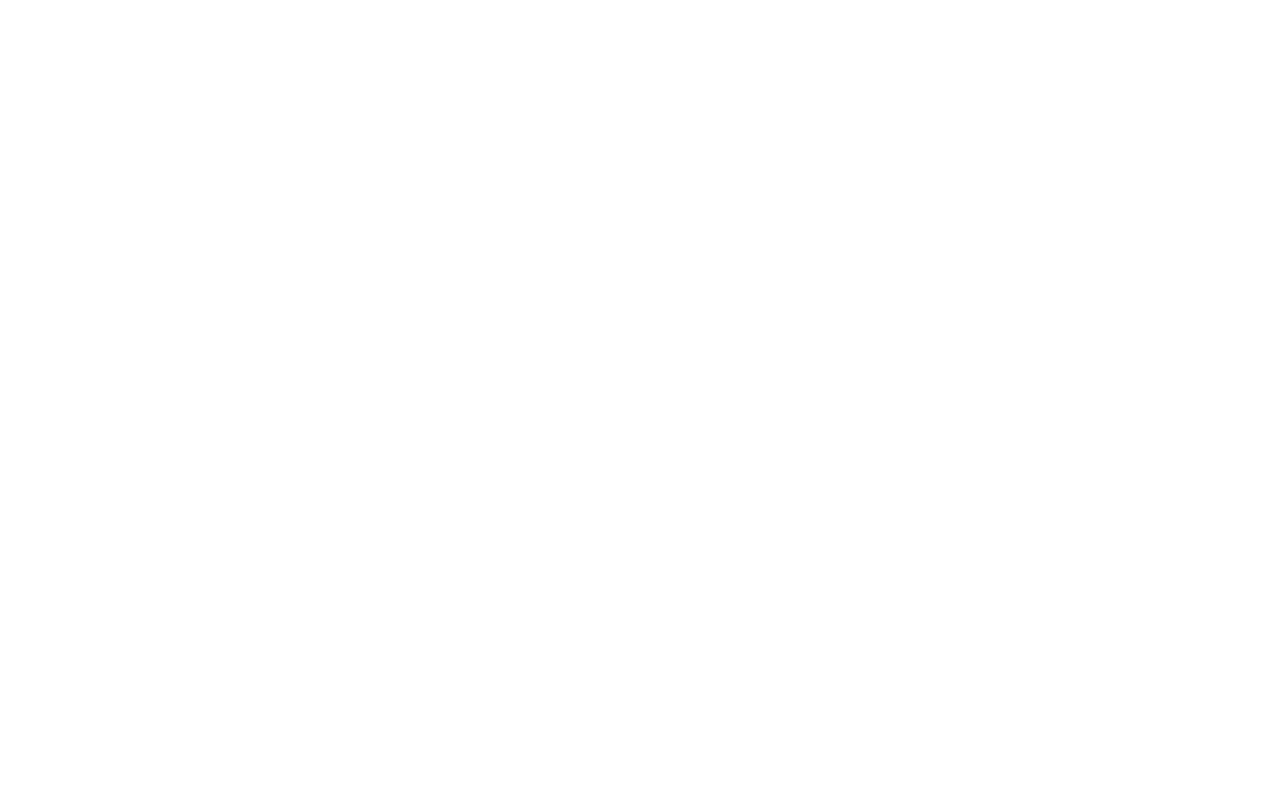
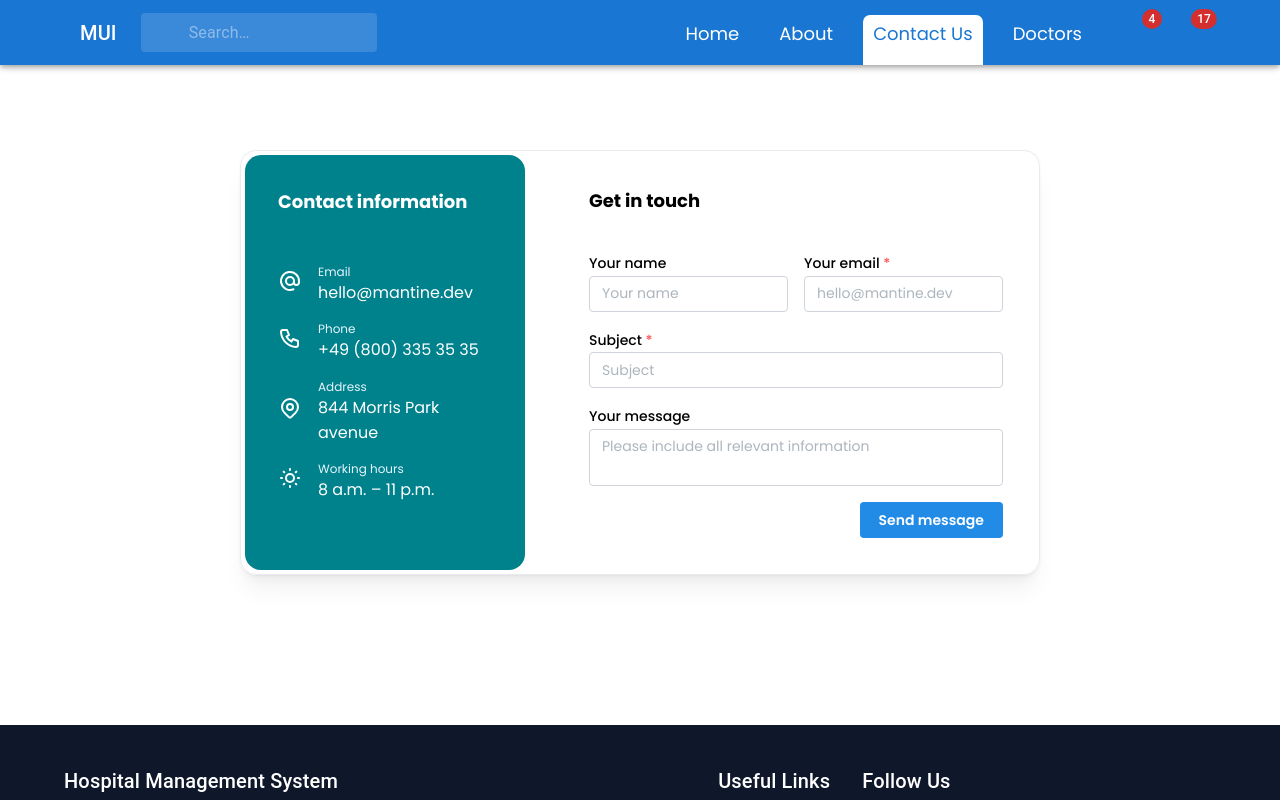
Before and after one commit to ambikeshverma/Hospital-Management-System, a React (Vite) app in the folder client/: page /contact in a window 1280 px wide. Before the commit this address had no page. Shown: the top 800 px of the page. Built offline with nearby package versions, Linux system fonts and the light colour scheme; sample sign-in values are in the browser's storage; some icons are missing.

Commit message:
Add functionality in navbar

```diff
--- a/client/src/App.jsx
+++ b/client/src/App.jsx
@@ -20,6 +20,9 @@
 import AllDoctor from './Pages/AllDoctorPage/AllDoctor';
 import RoleProtectedRoutes from './Components/ProtectedRoutes/RoleProtectedRoutes';
 import AdminDashboardHome from './Components/AdminPanelDashboard/AdminDashboardHome';
+import { GetInTouch } from './Components/GetInTouch/GetInTouch';
+import AboutPage from './Pages/AboutPage/AboutPage';
+import ContactUsPage from './Pages/ContactUsPage/ContactUsPage';
 
 const App = () => {
   return (
@@ -31,6 +34,8 @@
           <Route path='/login' element={<LoginForm></LoginForm>}></Route>
             <Route path='/registration' element={<RegistrationForm></RegistrationForm>}></Route>
             <Route path='/' element={<ProtectedRoutes><Home/></ProtectedRoutes>}></Route>
+            <Route path='/about' element={<ProtectedRoutes><AboutPage></AboutPage></ProtectedRoutes>}></Route>
+            <Route path='/contact' element={<ProtectedRoutes><ContactUsPage></ContactUsPage></ProtectedRoutes>}></Route>
             <Route path='/allDoctors' element={<ProtectedRoutes><AllDoctor></AllDoctor></ProtectedRoutes>}></Route>
             <Route path='/doctor/specific/:id' element={<ProtectedRoutes> <DoctorSpecific></DoctorSpecific> </ProtectedRoutes>}></Route>
             <Route element={<RoleProtectedRoutes allowedRoles={["doctor"]} />}>
--- a/client/src/Components/Footer/Footer.jsx
+++ b/client/src/Components/Footer/Footer.jsx
@@ -49,7 +49,7 @@
               <Link href="/about" underline="hover" color="inherit">
                 About Us
               </Link>
-              <Link href="/services" underline="hover" color="inherit">
+              <Link href="/" underline="hover" color="inherit">
                 Services
               </Link>
               <Link href="/contact" underline="hover" color="inherit">
--- a/client/src/Components/NavBar/Navbar.jsx
+++ b/client/src/Components/NavBar/Navbar.jsx
@@ -1,6 +1,6 @@
 import * as React from 'react';
 import styles from './Navbar.module.css'
-import { useNavigate } from 'react-router-dom';
+import { NavLink, useNavigate } from 'react-router-dom';
 import { styled, alpha } from '@mui/material/styles';
 import AppBar from '@mui/material/AppBar';
 import Box from '@mui/material/Box';
@@ -10,6 +10,10 @@
 import InputBase from '@mui/material/InputBase';
 import Badge from '@mui/material/Badge';
 import MenuItem from '@mui/material/MenuItem';
+import HomeIcon from '@mui/icons-material/Home';
+import InfoIcon from '@mui/icons-material/Info';
+import ContactMailIcon from '@mui/icons-material/ContactMail';
+import MedicalServicesIcon from '@mui/icons-material/MedicalServices';
 import Menu from '@mui/material/Menu';
 import MenuIcon from '@mui/icons-material/Menu';
 import SearchIcon from '@mui/icons-material/Search';
@@ -160,14 +164,6 @@
       onClose={handleMobileMenuClose}
     >
       <MenuItem>
-        <IconButton size="large" aria-label="show 4 new mails" color="inherit">
-          <Badge badgeContent={4} color="error">
-            <MailIcon />
-          </Badge>
-        </IconButton>
-        <p>Messages</p>
-      </MenuItem>
-      <MenuItem>
         <IconButton
           size="large"
           aria-label="show 17 new notifications"
@@ -178,6 +174,42 @@
           </Badge>
         </IconButton>
         <p>Notifications</p>
+      </MenuItem>
+      <MenuItem >
+        <IconButton size="large" aria-label="show 4 new mails" color="inherit">
+          <Badge color="error">
+            <HomeIcon/>
+          </Badge>
+        </IconButton>
+        <p onClick={()=>navigate('/')}>Home</p>
+      </MenuItem>
+      <MenuItem >
+        <IconButton size="large" aria-label="show 4 new mails" color="inherit">
+          <Badge color="error">
+            <InfoIcon/>
+          </Badge>
+        </IconButton>
+        <p onClick={()=>navigate('/about')}>About Us</p>
+      </MenuItem>
+      <MenuItem>
+        <IconButton size="large" aria-label="show 4 new mails" color="inherit">
+          <Badge color="error">
+            <ContactMailIcon/>
+          </Badge>
+        </IconButton>
+        <p onClick={()=>navigate('/contact')}>Contact Us</p>
+      </MenuItem>
+      <MenuItem>
+        <IconButton
+          size="large"
+          aria-label="show 17 new notifications"
+          color="inherit"
+        >
+          <Badge badgeContent={4} color="error">
+            <MedicalServicesIcon/>
+          </Badge>
+        </IconButton>
+        <p onClick={()=>navigate('/allDoctors')}>Doctors</p>
       </MenuItem>
       <MenuItem onClick={handleProfileMenuOpen}>
         <IconButton
@@ -241,6 +273,19 @@
           </Search>
           <Box sx={{ flexGrow: 1 }} />
           <Box sx={{ display: { xs: 'none', md: 'flex' } }}>
+            <div className={styles.listWrapper}>
+                <NavLink to={'/'} className={({isActive})=>`${styles.link} ${isActive?styles.active:""}`}><span>Home</span></NavLink>
+            </div>
+            <div className={styles.listWrapper}>
+                <NavLink to={'/about'} className={({isActive})=>`${styles.link} ${isActive?styles.active:""}`}><span>About</span></NavLink>
+            </div>
+            <div className={styles.listWrapper}>
+                <NavLink to={'/contact'} className={({isActive})=>`${styles.link} ${isActive?styles.active:""}`}><span>Contact Us</span></NavLink>
+            </div>
+            <div className={styles.listWrapper}>
+                <NavLink to={'/allDoctors'} className={({isActive})=>`${styles.link} ${isActive?styles.active:""}`}><span>Doctors</span></NavLink>
+            </div>
+
             <IconButton size="large" aria-label="show 4 new mails" color="inherit">
               <Badge badgeContent={4} color="error">
                 <MailIcon />
--- a/client/src/Components/NavBar/Navbar.module.css
+++ b/client/src/Components/NavBar/Navbar.module.css
@@ -7,3 +7,26 @@
 .approved{
     color: green;
 }
+.listWrapper{
+    height: 65px;
+    display: flex;
+    flex-direction: column;
+    justify-content: end;
+    margin-right: 20px
+}
+.link{
+    display: flex;
+    text-decoration: none;
+    color: white;
+    flex-direction: column;
+    justify-content: start;
+    font-size: 18px;
+    padding: 5px 10px 0px 10px;
+    height: 50px;
+    background-color: #1976D2;
+    border-radius: 7px 7px 0px 0px;
+}
+.active{
+    background-color: white;
+    color: #1976D2;
+}
--- a/client/src/Pages/AboutPage/AboutPage.jsx
+++ b/client/src/Pages/AboutPage/AboutPage.jsx
@@ -0,0 +1,21 @@
+import React from 'react'
+import PrimarySearchAppBar from '../../Components/NavBar/Navbar'
+import styles from './AboutPage.module.css'
+import Footer from '../../Components/Footer/Footer'
+
+const AboutPage = () => {
+  return (
+    <>
+    <PrimarySearchAppBar></PrimarySearchAppBar>
+    <div className={styles.aboutPage}>
+        <div className={styles.notFound}>
+                  <img src="/Assets/404-page-not-found.jpg" width="400px" alt="" />
+                  <h5 className={styles.link}>Back to the home</h5>
+        </div>
+   </div>
+    <Footer></Footer>
+    </>
+  )
+}
+
+export default AboutPage
--- /dev/null
+++ b/client/src/Pages/AboutPage/AboutPage.module.css
@@ -0,0 +1,16 @@
+.notFound{
+    width: 100%;
+    height: 100%;
+    display: flex;
+    flex-direction: column;
+    align-items: center;
+    justify-content: center;
+    background-color: #F5F5F5;
+}
+.link{
+    color: blue;
+    cursor: pointer;
+}
+.aboutPage{
+    padding: 100px;
+}
--- /dev/null
+++ b/client/src/Pages/ContactUsPage/ContactUsPage.jsx
@@ -0,0 +1,57 @@
+import { Button, Group, Paper, SimpleGrid, Text, Textarea, TextInput } from '@mantine/core';
+import classes from '../../Components/GetInTouch/GetInTouch.module.css';
+import { ContactIconsList } from '../../Components/GetInTouch/ContactIconList';
+import Footer from '../../Components/Footer/Footer';
+import PrimarySearchAppBar from '../../Components/NavBar/Navbar';
+
+function ContactUsPage() {
+  return (
+    <>
+    <PrimarySearchAppBar></PrimarySearchAppBar>
+    <div style={{display:"flex", justifyContent:"center", margin:"150px 0px"}}>
+        <Paper maw={800} shadow="md" radius="lg">
+      <div className={classes.wrapper}>
+        <div className={classes.contacts} style={{ backgroundColor:"rgb(0, 130, 140)" }}>
+          <Text fz="lg" fw={700} className={classes.title} c="#fff">
+            Contact information
+          </Text>
+           <ContactIconsList></ContactIconsList>
+        </div>
+
+        <form className={classes.form} onSubmit={(event) => event.preventDefault()}>
+          <Text fz="lg" fw={700} className={classes.title}>
+            Get in touch
+          </Text>
+
+          <div className={classes.fields}>
+            <SimpleGrid cols={{ base: 1, sm: 2 }}>
+              <TextInput label="Your name" placeholder="Your name" />
+              <TextInput label="Your email" placeholder="hello@mantine.dev" required />
+            </SimpleGrid>
+
+            <TextInput mt="md" label="Subject" placeholder="Subject" required />
+
+            <Textarea
+              mt="md"
+              label="Your message"
+              placeholder="Please include all relevant information"
+              minRows={3}
+            />
+
+            <Group justify="flex-end" mt="md">
+              <Button type="submit" className={classes.control}>
+                Send message
+              </Button>
+            </Group>
+          </div>
+        </form>
+      </div>
+    </Paper>
+    </div>
+
+    <Footer></Footer>
+    </>
+  );
+}
+
+export default ContactUsPage
```
